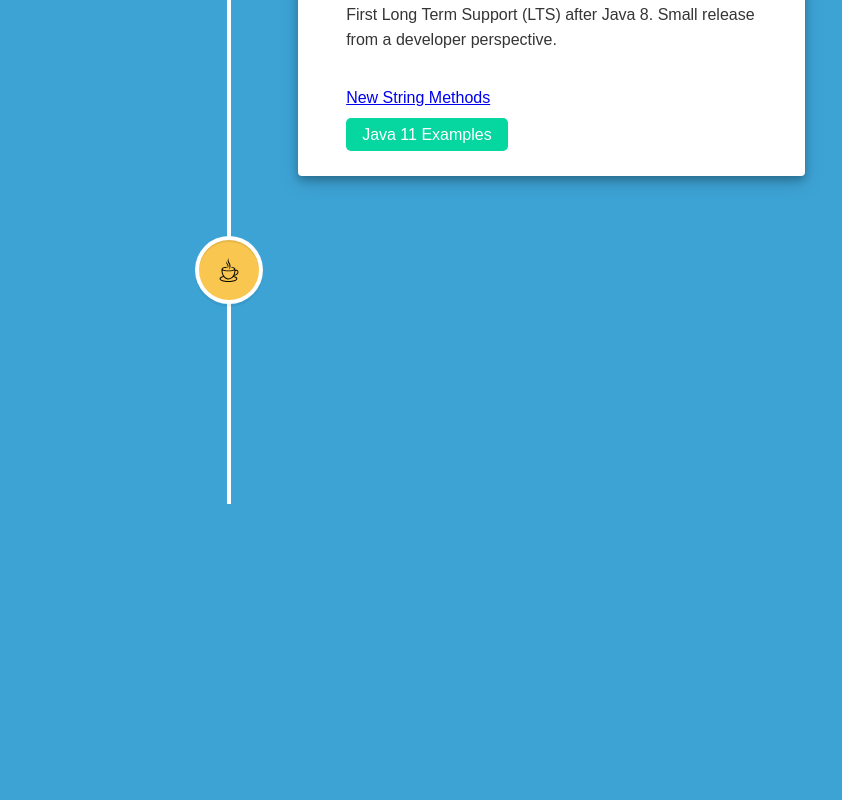
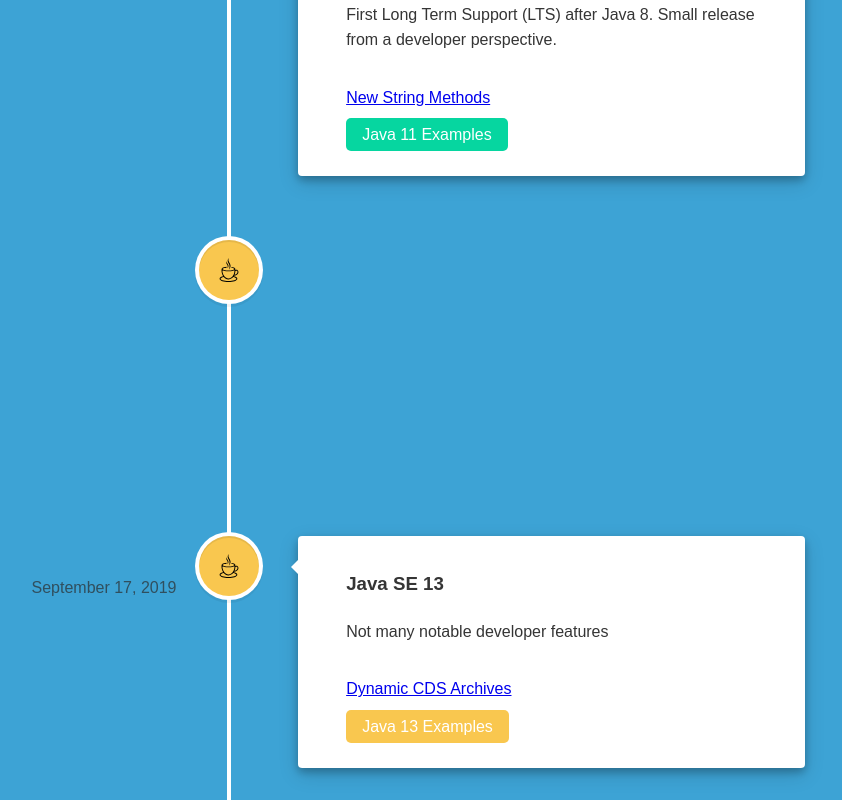
Before and after one commit to SpaghettiCodeJungle/java-version-and-feature, a React (Create React App) app: page / in a window 1280 px wide. Shown: the part 2370-3170 px from the top of the page, without its empty margins (411-1253 px from the left). Before the commit the page ends 2874 px from the top, so only its background shows below. Built offline with nearby package versions, Linux system fonts and the light colour scheme.

Commit message:
Updated Java 13 Data

```diff
--- a/src/data/timelineElements.js
+++ b/src/data/timelineElements.js
@@ -81,24 +81,24 @@
         website: "https://github.com/stars/SpaghettiCodeJungle/lists/java-12",
         releaseDate: "March 19, 2019",
         icon: "standard",
-      },/*
+      },
       {
         id: 6,
         name: "Java SE 13",
         extra: "",
         description:
-          "A huge release with many new features",
+          "Not many notable developer features",
         features: [
             {
-              featureName: "",
-                website: ""
+              featureName: "Dynamic CDS Archives",
+                website: "https://spaghetticodejungle.com/java-13-dynamic-cds-archives/"
 
             }],
         buttonText: "Java 13 Examples",
-        website: "https://github.com/SpaghettiCodeJungle",
+        website: "https://github.com/SpaghettiCodeJungle/lists/java-13",
         releaseDate: "September 17, 2019",
         icon: "standard",
-      },
+      }, /*
       {
         id: 7,
         name: "Java SE 14",
```
